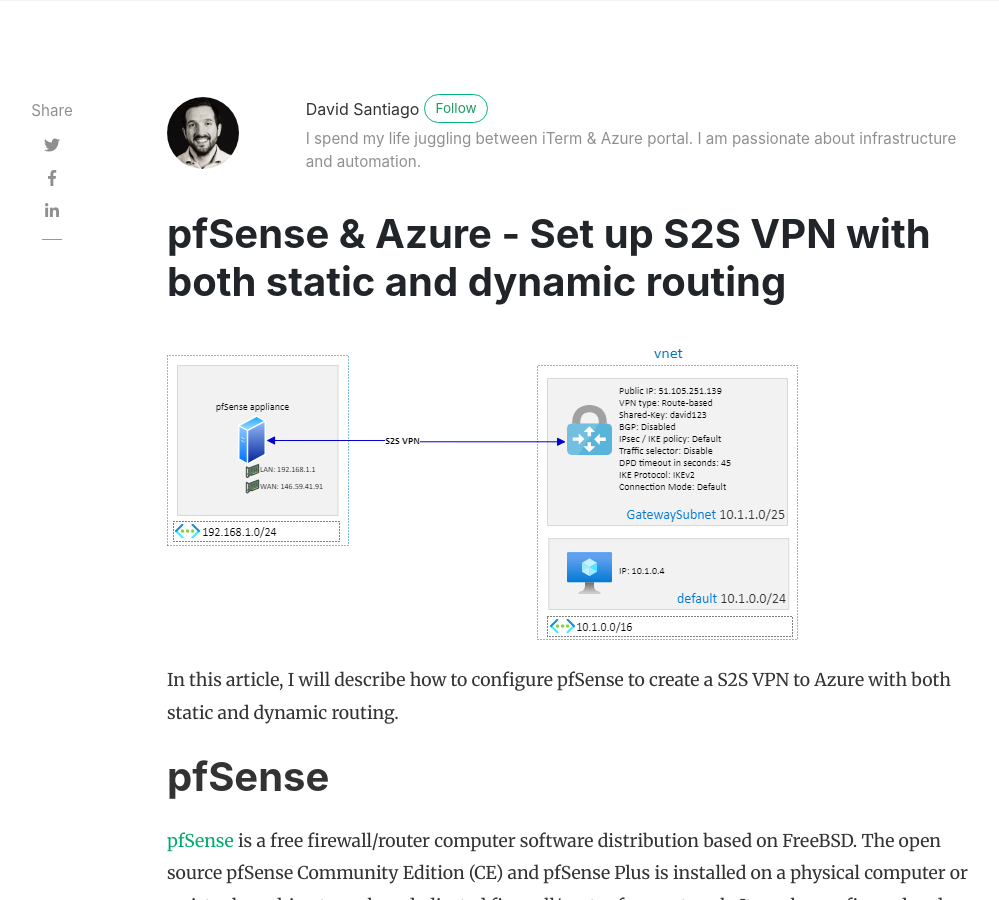
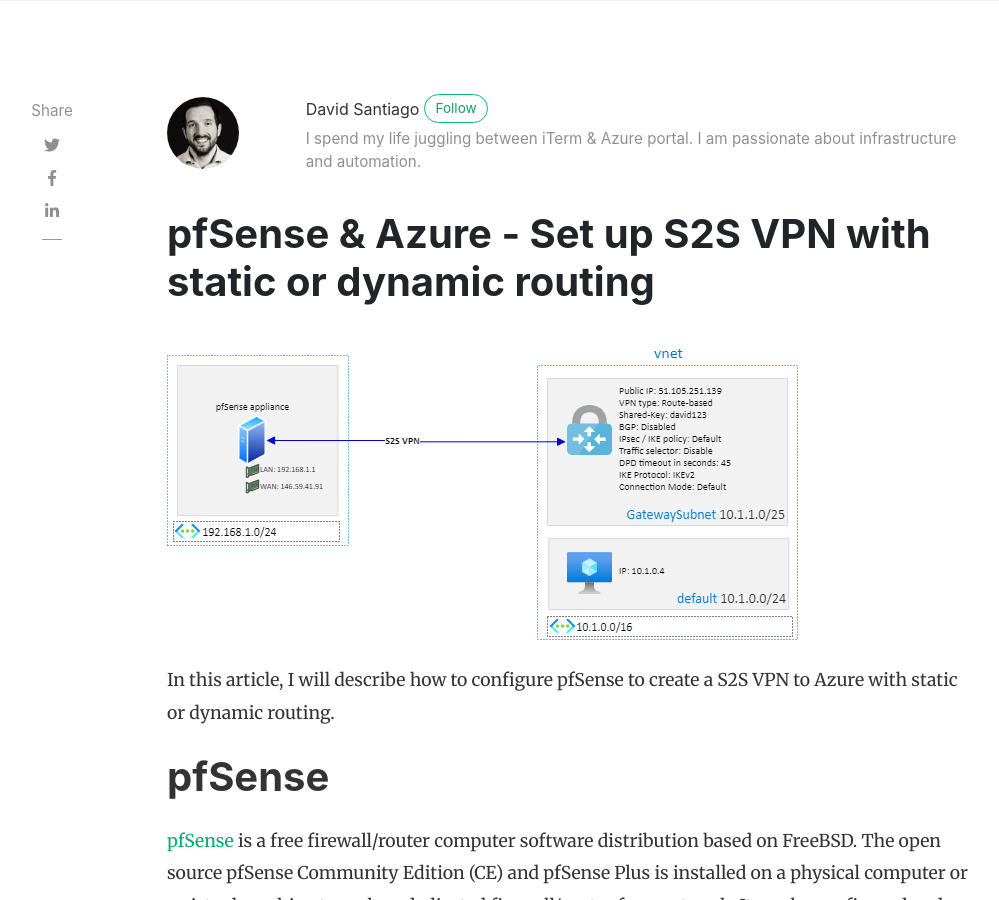
Before and after one commit to davidsntg/dawlysd.github.com, a Jekyll site: the page built from _posts/2021-12-08-pfsense-and-azure-set-up-s2s-vpn-with-static-or-dynamic-routing.md, in a window 1280 px wide and 900 px high. Shown: the whole window, without its empty margins (118-1117 px from the left). Built offline with Jekyll 4.4.1, drawn with Linux system fonts in a browser that asks for light colours; nearby versions of some CDN libraries; comment, search, counter and statistics services are not loaded.

Commit message:
typo fixed

```diff
--- a/_posts/2021-12-08-pfsense-and-azure-set-up-s2s-vpn-with-both-static-and-dynamic-routing.md
+++ b/_posts/2021-12-08-pfsense-and-azure-set-up-s2s-vpn-with-static-or-dynamic-routing.md
@@ -1,13 +1,13 @@
 ---
 layout: post
-title:  "pfSense & Azure - Set up S2S VPN with both static and dynamic routing"
+title:  "pfSense & Azure - Set up S2S VPN with static or dynamic routing"
 author: davidsantiago
 categories: [ azure, network ]
 image: assets/images/pfsense-azure-s2s-00.png
 featured: true
 ---
 
-In this article, I will describe how to configure pfSense to create a S2S VPN to Azure with both static and dynamic routing.
+In this article, I will describe how to configure pfSense to create a S2S VPN to Azure with static or dynamic routing.
 
 # pfSense
 [pfSense](https://www.pfsense.org/) is a free firewall/router computer software distribution based on FreeBSD. The open source pfSense Community Edition (CE) and pfSense Plus is installed on a physical computer or a virtual machine to make a dedicated firewall/router for a network. It can be configured and upgraded through a web-based interface, and requires no knowledge of the underlying FreeBSD system to manage.
```
